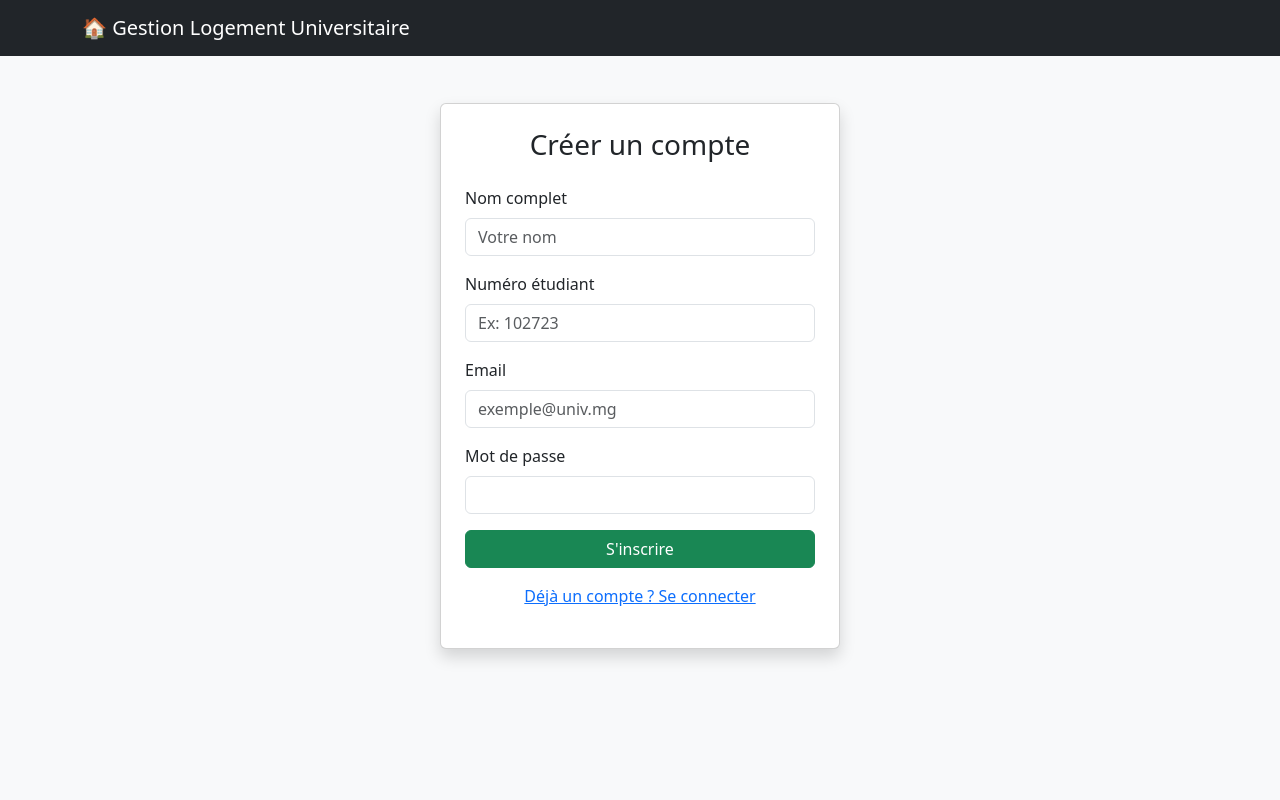
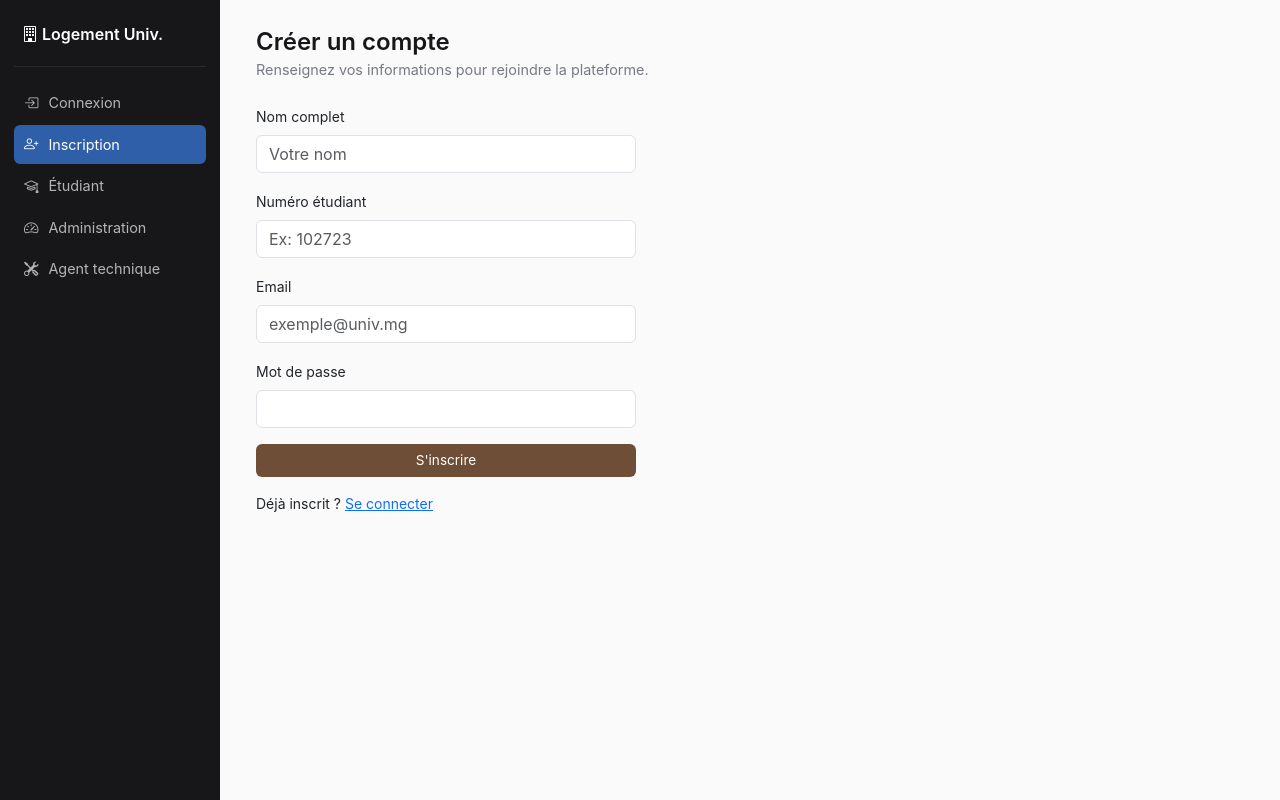
Before and after one commit to Amboara14/gestion_logement_universitaire, a Django app: page /register/ in a window 1280 px wide. Run offline with Django 5.2, Linux system fonts and the light colour scheme.

Commit message:
amelioration numéros 3 des pages

```diff
--- a/templates/athentification/register.html
+++ b/templates/athentification/register.html
@@ -1,40 +1,30 @@
-<!DOCTYPE html>
-<html lang="fr">
-<head>
-    <meta charset="UTF-8">
-    <title>Inscription - Gestion Logement Universitaire</title>
-    <link href="https://cdn.jsdelivr.net/npm/bootstrap@5.3.0/dist/css/bootstrap.min.css" rel="stylesheet">
-</head>
-<body class="bg-light">
-    <nav class="navbar navbar-dark bg-dark">
-        <div class="container">
-            <span class="navbar-brand">🏠 Gestion Logement Universitaire</span>
+{% extends "base.html" %}
+{% block title %}Inscription{% endblock %}
+{% block content %}
+<div class="page-head">
+    <h4>Créer un compte</h4>
+    <p>Renseignez vos informations pour rejoindre la plateforme.</p>
 </div>
-    </nav>
-    <div class="container d-flex justify-content-center align-items-center" style="min-height: 80vh;">
-        <div class="card shadow p-4" style="width: 400px;">
-            <h3 class="text-center mb-4">Créer un compte</h3>
+<div style="max-width: 380px;">
     <form>
         <div class="mb-3">
-                    <label class="form-label">Nom complet</label>
+            <label class="form-label small">Nom complet</label>
             <input type="text" class="form-control" placeholder="Votre nom">
         </div>
         <div class="mb-3">
-                    <label class="form-label">Numéro étudiant</label>
+            <label class="form-label small">Numéro étudiant</label>
             <input type="text" class="form-control" placeholder="Ex: 102723">
         </div>
         <div class="mb-3">
-                    <label class="form-label">Email</label>
+            <label class="form-label small">Email</label>
             <input type="email" class="form-control" placeholder="exemple@univ.mg">
         </div>
         <div class="mb-3">
-                    <label class="form-label">Mot de passe</label>
+            <label class="form-label small">Mot de passe</label>
             <input type="password" class="form-control">
         </div>
-                <button type="submit" class="btn btn-success w-100">S'inscrire</button>
-                <p class="text-center mt-3"><a href="/login/">Déjà un compte ? Se connecter</a></p>
+        <button type="submit" class="btn btn-marron w-100">S'inscrire</button>
+        <p class="mt-3 small">Déjà inscrit ? <a href="/login/">Se connecter</a></p>
     </form>
 </div>
-    </div>
-</body>
-</html>
+{% endblock %}
--- /dev/null
+++ b/templates/base.html
@@ -0,0 +1,102 @@
+<!DOCTYPE html>
+<html lang="fr">
+<head>
+    <meta charset="UTF-8">
+    <title>{% block title %}Gestion Logement Universitaire{% endblock %}</title>
+    <link href="https://cdn.jsdelivr.net/npm/bootstrap@5.3.0/dist/css/bootstrap.min.css" rel="stylesheet">
+    <link href="https://cdn.jsdelivr.net/npm/bootstrap-icons@1.11.3/font/bootstrap-icons.css" rel="stylesheet">
+    <style>
+        :root {
+            --marron: #6f4e37;
+            --bleu: #2f5fa8;
+            --noir: #17171a;
+            --gris: #767a82;
+            --gris-clair: #eef0f2;
+            --bordure: #e2e4e8;
+        }
+        * { font-family: -apple-system, "Segoe UI", Roboto, sans-serif; }
+        body { background: #fafafb; margin: 0; }
+        .shell { display: flex; min-height: 100vh; }
+        .sidebar {
+            width: 220px;
+            background: var(--noir);
+            color: #cfcfd2;
+            flex-shrink: 0;
+            padding: 22px 14px;
+        }
+        .sidebar .brand {
+            color: #fff;
+            font-weight: 600;
+            font-size: 1rem;
+            padding: 0 8px 20px;
+            border-bottom: 1px solid #2a2a2e;
+            margin-bottom: 16px;
+        }
+        .sidebar a {
+            display: flex;
+            align-items: center;
+            gap: 10px;
+            padding: 9px 10px;
+            border-radius: 6px;
+            color: #b4b4b8;
+            text-decoration: none;
+            font-size: 0.9rem;
+            margin-bottom: 2px;
+        }
+        .sidebar a:hover { background: #232326; color: #fff; }
+        .sidebar a.active { background: var(--bleu); color: #fff; }
+        .main { flex: 1; padding: 28px 36px; max-width: 1100px; }
+        .page-head { margin-bottom: 24px; }
+        .page-head h4 { font-weight: 600; color: var(--noir); margin-bottom: 2px; }
+        .page-head p { color: var(--gris); font-size: 0.9rem; margin: 0; }
+        .row-item {
+            background: #fff;
+            border: 1px solid var(--bordure);
+            border-radius: 8px;
+            padding: 16px 18px;
+            display: flex;
+            align-items: center;
+            justify-content: space-between;
+            gap: 16px;
+            margin-bottom: 10px;
+        }
+        .row-item .left { display: flex; align-items: center; gap: 14px; }
+        .row-item .icon-box {
+            width: 38px; height: 38px; border-radius: 6px;
+            background: var(--gris-clair); display: flex;
+            align-items: center; justify-content: center;
+            color: var(--noir); font-size: 1rem;
+        }
+        .row-item .label { font-weight: 500; color: var(--noir); font-size: 0.92rem; }
+        .row-item .sub { color: var(--gris); font-size: 0.8rem; }
+        .tag { font-size: 0.72rem; padding: 3px 9px; border-radius: 20px; font-weight: 500; }
+        .tag-marron { background: #efe7e1; color: var(--marron); }
+        .tag-bleu { background: #e5ecf7; color: var(--bleu); }
+        .tag-gris { background: var(--gris-clair); color: var(--gris); }
+        .btn-marron { background: var(--marron); border: none; color: #fff; font-size: 0.85rem; }
+        .btn-marron:hover { background: #5a3e2c; color: #fff; }
+        .btn-bleu { background: var(--bleu); border: none; color: #fff; font-size: 0.85rem; }
+        .btn-bleu:hover { background: #244a85; color: #fff; }
+        .btn-line { background: transparent; border: 1px solid var(--bordure); color: var(--noir); font-size: 0.85rem; }
+        .btn-line:hover { background: var(--gris-clair); }
+        .stat-line { border-bottom: 1px solid var(--bordure); padding: 14px 0; display: flex; justify-content: space-between; align-items: center; }
+        .stat-line:last-child { border-bottom: none; }
+        .stat-num { font-weight: 600; font-size: 1.15rem; color: var(--noir); }
+    </style>
+</head>
+<body>
+<div class="shell">
+    <div class="sidebar">
+        <div class="brand"><i class="bi bi-building"></i> Logement Univ.</div>
+        <a href="/login/" class="{% if request.path == '/login/' %}active{% endif %}"><i class="bi bi-box-arrow-in-right"></i> Connexion</a>
+        <a href="/register/" class="{% if request.path == '/register/' %}active{% endif %}"><i class="bi bi-person-plus"></i> Inscription</a>
+        <a href="/etudiant/" class="{% if request.path == '/etudiant/' %}active{% endif %}"><i class="bi bi-mortarboard"></i> Étudiant</a>
+        <a href="/espace-admin/" class="{% if request.path == '/espace-admin/' %}active{% endif %}"><i class="bi bi-speedometer2"></i> Administration</a>
+        <a href="/agent-technique/" class="{% if request.path == '/agent-technique/' %}active{% endif %}"><i class="bi bi-tools"></i> Agent technique</a>
+    </div>
+    <div class="main">
+        {% block content %}{% endblock %}
+    </div>
+</div>
+</body>
+</html>
```
Also changed, not shown: templates/admin/admin.html (+30 -42 lines), templates/agent_technique/agent_tech.html (+17 -32 lines), templates/athentification/login.html (+12 -22 lines), templates/etudiant/etudiant.html (+78 -36 lines). Lines whose indentation alone changed are shown as unchanged.
